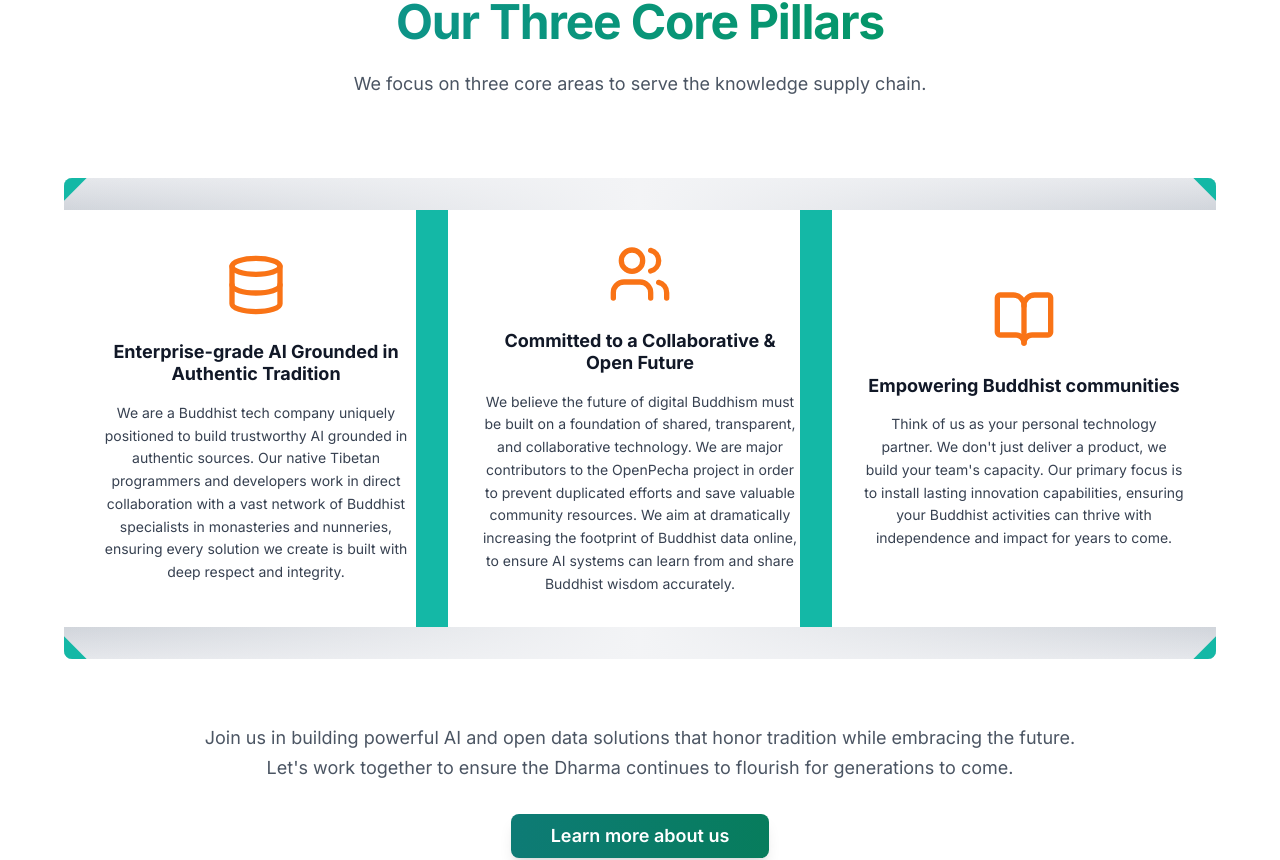
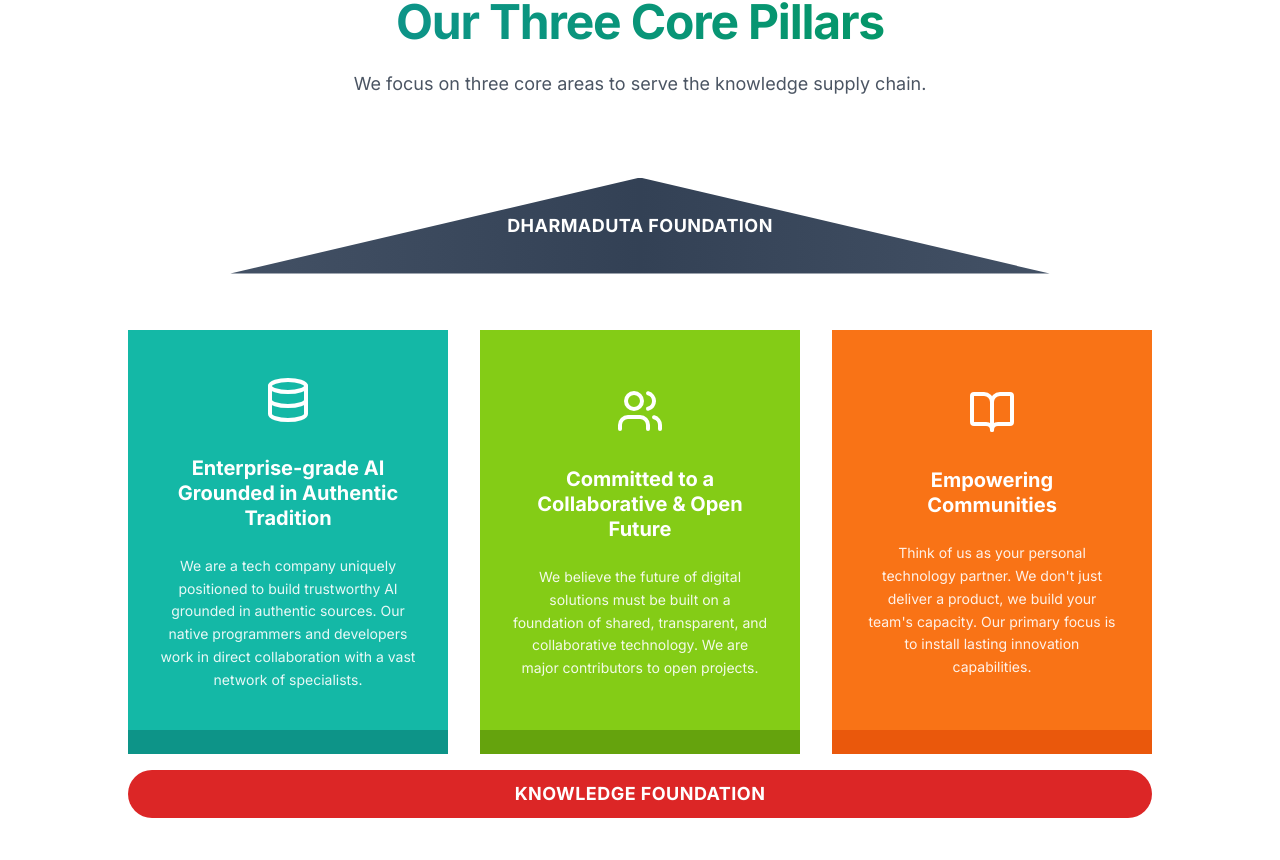
Before and after one commit to OpenPecha/Dharmaduta.in, a React (Vite) app: page / in a window 1280 px wide. Shown: the part 1701-2561 px from the top of the page. Built offline with nearby package versions, Linux system fonts and the light colour scheme.

Commit message:
Reverted to commit da0f95c541853d7c34dbd81a1ed61765c807b9a4

```diff
--- a/src/components/InfographicSection.tsx
+++ b/src/components/InfographicSection.tsx
@@ -39,22 +39,43 @@ const InfographicSection = () => {
     {
       icon: Database,
       title: "Enterprise-grade AI Grounded in Authentic Tradition",
-      description: "We are a Buddhist tech company uniquely positioned to build trustworthy AI grounded in authentic sources. Our native Tibetan programmers and developers work in direct collaboration with a vast network of Buddhist specialists in monasteries and nunneries, ensuring every solution we create is built with deep respect and integrity.",
-      iconColor: "text-orange-500"
+      description: "We are a tech company uniquely positioned to build trustworthy AI grounded in authentic sources. Our native programmers and developers work in direct collaboration with a vast network of specialists.",
+      color: "teal"
     },
     {
       icon: Users,
       title: "Committed to a Collaborative & Open Future",
-      description: "We believe the future of digital Buddhism must be built on a foundation of shared, transparent, and collaborative technology. We are major contributors to the OpenPecha project in order to prevent duplicated efforts and save valuable community resources. We aim at dramatically increasing the footprint of Buddhist data online, to ensure AI systems can learn from and share Buddhist wisdom accurately.",
-      iconColor: "text-orange-500"
+      description: "We believe the future of digital solutions must be built on a foundation of shared, transparent, and collaborative technology. We are major contributors to open projects.",
+      color: "lime"
     },
     {
       icon: BookOpen,
-      title: "Empowering Buddhist communities",
-      description: "Think of us as your personal technology partner. We don't just deliver a product, we build your team's capacity. Our primary focus is to install lasting innovation capabilities, ensuring your Buddhist activities can thrive with independence and impact for years to come.",
-      iconColor: "text-orange-500"
+      title: "Empowering Communities",
+      description: "Think of us as your personal technology partner. We don't just deliver a product, we build your team's capacity. Our primary focus is to install lasting innovation capabilities.",
+      color: "orange"
     }
   ];
+
+  const getColorClasses = (color: string) => {
+    const colorMap = {
+      teal: {
+        pillar: "bg-teal-500",
+        roof: "border-teal-600",
+        base: "bg-teal-600"
+      },
+      lime: {
+        pillar: "bg-lime-500",
+        roof: "border-lime-600",
+        base: "bg-lime-600"
+      },
+      orange: {
+        pillar: "bg-orange-500",
+        roof: "border-orange-600",
+        base: "bg-orange-600"
+      }
+    };
+    return colorMap[color as keyof typeof colorMap];
+  };
 
   return (
     <section className="py-24 bg-white font-inter">
@@ -103,7 +124,7 @@ const InfographicSection = () => {
             </div>
           </div>
 
-          {/* Second Section - Our Three Core Pillars with Temple Design */}
+          {/* Second Section - Our Three Core Pillars */}
           <div className="text-center mb-20">
             <h3 className="text-4xl md:text-5xl font-bold mb-6 tracking-tight">
               <span className="bg-gradient-to-r from-teal-600 to-emerald-600 bg-clip-text text-transparent">Our Three Core Pillars</span>
@@ -113,49 +134,76 @@ const InfographicSection = () => {
             </p>
           </div>
 
-          {/* Temple Structure */}
-          <div className="relative bg-teal-500 rounded-lg overflow-hidden mb-16">
-            {/* Temple Roof/Top */}
-            <div className="bg-gradient-to-b from-gray-200 to-gray-300 h-8 relative">
-              <div className="absolute inset-0 bg-gradient-to-r from-transparent via-gray-100 to-transparent"></div>
-              {/* Decorative corners */}
-              <div className="absolute top-0 left-0 w-8 h-8 bg-teal-500 transform rotate-45 -translate-x-4 -translate-y-4"></div>
-              <div className="absolute top-0 right-0 w-8 h-8 bg-teal-500 transform rotate-45 translate-x-4 -translate-y-4"></div>
+          {/* Three Pillars Architectural Design */}
+          <div className="relative max-w-5xl mx-auto mb-16">
+            {/* Main Roof Structure */}
+            <div className="relative mb-8">
+              {/* Large Triangle Roof */}
+              <div className="w-full h-24 relative">
+                <div
+                  className="absolute inset-0 bg-gradient-to-r from-slate-600 via-slate-700 to-slate-600"
+                  style={{
+                    clipPath: "polygon(10% 100%, 50% 0%, 90% 100%)"
+                  }}
+                ></div>
+                {/* Roof Text */}
+                <div className="absolute inset-0 flex items-center justify-center">
+                  <h4 className="text-white font-bold text-lg tracking-wide">DHARMADUTA FOUNDATION</h4>
+                </div>
+              </div>
+
+              {/* Small Roof Caps for each pillar */}
+              <div className="grid grid-cols-3 gap-8 mt-2">
+                {corePillars.map((pillar, index) => {
+                  const colors = getColorClasses(pillar.color);
+                  return (
+                    <div key={index} className="relative">
+                      <div
+                        className={`h-4 ${colors.roof}`}
+                        style={{
+                          clipPath: "polygon(20% 100%, 50% 0%, 80% 100%)"
+                        }}
+                      ></div>
+                    </div>
+                  );
+                })}
+              </div>
             </div>
 
-            {/* Main Temple Body */}
-            <div className="bg-gray-100 relative">
-              <div className="grid grid-cols-3 min-h-[400px]">
-                {corePillars.map((pillar, index) => (
-                  <div key={pillar.title} className="relative">
-                    {/* Pillar Column (Teal Separator) */}
-                    {index < 2 && (
-                      <div className="absolute right-0 top-0 bottom-0 w-8 bg-teal-500 z-10"></div>
-                    )}
+            {/* Three Pillars */}
+            <div className="grid grid-cols-3 gap-8">
+              {corePillars.map((pillar, index) => {
+                const colors = getColorClasses(pillar.color);
+                return (
+                  <div key={index} className="relative">
+                    {/* Pillar Content */}
+                    <div className={`${colors.pillar} text-white p-8 min-h-[400px] flex flex-col justify-center text-center relative`}>
+                      {/* Icon */}
+                      <div className="w-16 h-16 mx-auto mb-6 flex items-center justify-center">
+                        <pillar.icon className="w-12 h-12 text-white" />
+                      </div>
 
-                    {/* Content Area */}
-                    <div className="p-8 bg-white h-full flex flex-col items-center justify-center text-center relative z-0">
-                      <div className="mb-6">
-                        <pillar.icon className={`w-16 h-16 ${pillar.iconColor} mx-auto`} />
-                      </div>
-                      <h4 className="text-lg font-bold text-gray-900 mb-4 leading-tight">
+                      {/* Title */}
+                      <h4 className="text-xl font-bold text-white mb-6 leading-tight">
                         {pillar.title}
                       </h4>
-                      <p className="text-gray-700 text-sm leading-relaxed">
+
+                      {/* Description */}
+                      <p className="text-white/90 leading-relaxed text-sm">
                         {pillar.description}
                       </p>
                     </div>
+
+                    {/* Pillar Base */}
+                    <div className={`${colors.base} h-6 w-full`}></div>
                   </div>
-                ))}
-              </div>
+                );
+              })}
             </div>
 
-            {/* Temple Foundation/Base */}
-            <div className="bg-gradient-to-t from-gray-200 to-gray-300 h-8 relative">
-              <div className="absolute inset-0 bg-gradient-to-r from-transparent via-gray-100 to-transparent"></div>
-              {/* Decorative corners */}
-              <div className="absolute bottom-0 left-0 w-8 h-8 bg-teal-500 transform rotate-45 -translate-x-4 translate-y-4"></div>
-              <div className="absolute bottom-0 right-0 w-8 h-8 bg-teal-500 transform rotate-45 translate-x-4 translate-y-4"></div>
+            {/* Foundation Base */}
+            <div className="bg-red-600 h-12 w-full rounded-full flex items-center justify-center mt-4">
+              <h5 className="text-white font-bold text-lg tracking-wide">KNOWLEDGE FOUNDATION</h5>
             </div>
           </div>
 
```
